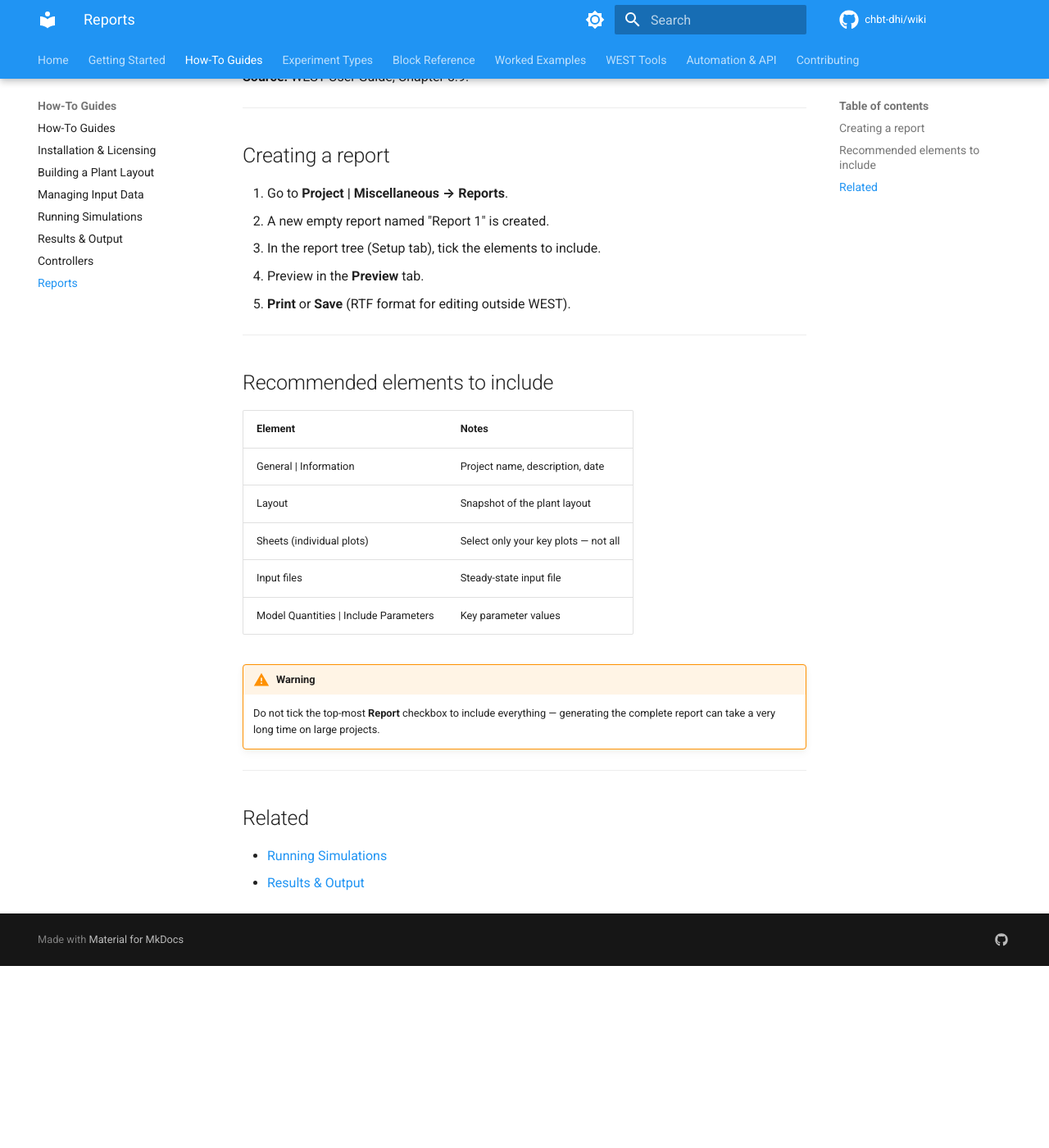
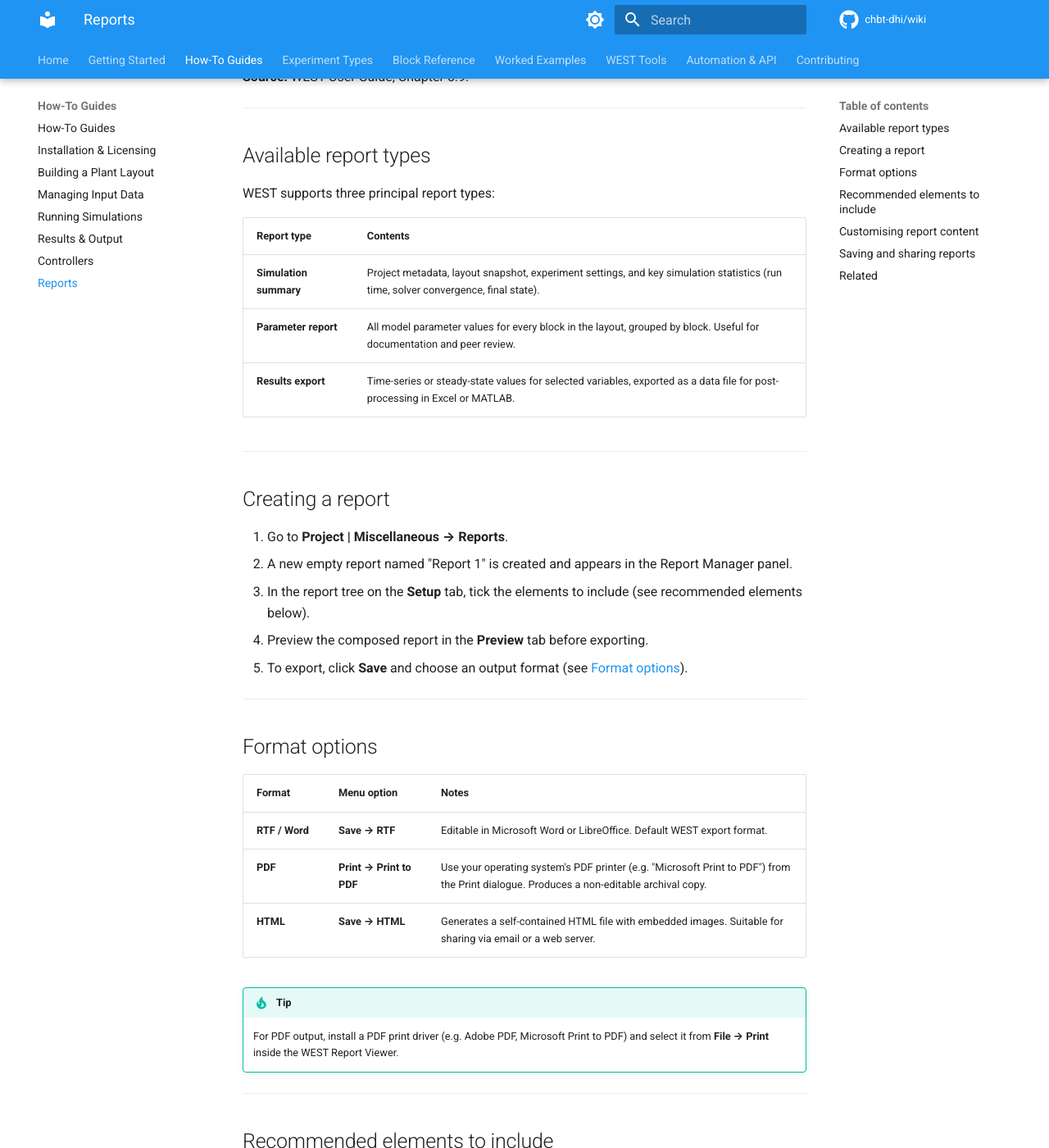
Before and after one commit to CHBT-DHI/Wiki, an MkDocs documentation site: the page built from docs/how-to/reports.md, in a window 1280 px wide and 1400 px high, scrolled down 229 px. Shown: the whole window at 82% size. Built offline with MkDocs 1.6.1 and Material for MkDocs 9.7.7, drawn with Linux system fonts in a browser that asks for light colours; comment, search, counter and statistics services are not loaded; before the commit the page ends 1407 px from its top, so only the background shows below that; some of the changed text lies outside the part shown.

Commit message:
docs: populate starter-kit, how-to reports, advanced-processes stubs

```diff
--- a/docs/how-to/reports.md
+++ b/docs/how-to/reports.md
@@ -12,13 +12,38 @@
 
 ---
 
+## Available report types
+
+WEST supports three principal report types:
+
+| Report type | Contents |
+|---|---|
+| **Simulation summary** | Project metadata, layout snapshot, experiment settings, and key simulation statistics (run time, solver convergence, final state). |
+| **Parameter report** | All model parameter values for every block in the layout, grouped by block. Useful for documentation and peer review. |
+| **Results export** | Time-series or steady-state values for selected variables, exported as a data file for post-processing in Excel or MATLAB. |
+
+---
+
 ## Creating a report
 
 1. Go to **Project | Miscellaneous → Reports**.
-2. A new empty report named "Report 1" is created.
-3. In the report tree (Setup tab), tick the elements to include.
-4. Preview in the **Preview** tab.
-5. **Print** or **Save** (RTF format for editing outside WEST).
+2. A new empty report named "Report 1" is created and appears in the Report Manager panel.
+3. In the report tree on the **Setup** tab, tick the elements to include (see recommended elements below).
+4. Preview the composed report in the **Preview** tab before exporting.
+5. To export, click **Save** and choose an output format (see [Format options](#format-options)).
+
+---
+
+## Format options
+
+| Format | Menu option | Notes |
+|---|---|---|
+| **RTF / Word** | **Save → RTF** | Editable in Microsoft Word or LibreOffice. Default WEST export format. |
+| **PDF** | **Print → Print to PDF** | Use your operating system's PDF printer (e.g. "Microsoft Print to PDF") from the Print dialogue. Produces a non-editable archival copy. |
+| **HTML** | **Save → HTML** | Generates a self-contained HTML file with embedded images. Suitable for sharing via email or a web server. |
+
+!!! tip
+    For PDF output, install a PDF print driver (e.g. Adobe PDF, Microsoft Print to PDF) and select it from **File → Print** inside the WEST Report Viewer.
 
 ---
 
@@ -26,14 +51,39 @@
 
 | Element | Notes |
 |---|---|
-| General \| Information | Project name, description, date |
-| Layout | Snapshot of the plant layout |
-| Sheets (individual plots) | Select only your key plots — not all |
-| Input files | Steady-state input file |
-| Model Quantities \| Include Parameters | Key parameter values |
+| General \| Information | Project name, description, author, and creation date. |
+| Layout | Snapshot of the plant layout canvas. |
+| Sheets (individual plots) | Select only your key result plots — avoid including all sheets on large projects. |
+| Input files | Steady-state or dynamic influent input file. |
+| Model Quantities \| Include Parameters | Key parameter values for all blocks. |
+| Experiments \| Run summary | Solver settings, simulation duration, convergence status. |
 
 !!! warning
-    Do not tick the top-most **Report** checkbox to include everything — generating the complete report can take a very long time on large projects.
+    Do not tick the top-most **Report** checkbox to include everything — generating the complete report can take a very long time on large projects with many sheets.
+
+---
+
+## Customising report content
+
+You can control exactly which sections appear in the report:
+
+1. In the **Setup** tab, expand each tree node and tick or untick individual elements.
+2. To rename a report, right-click "Report 1" in the Report Manager and choose **Rename**.
+3. To reorder sections, drag tree nodes up or down within the same level.
+4. To add a custom text section, right-click any node and choose **Add Text Block**. This lets you insert notes or interpretation directly into the report.
+5. To limit which plots appear, expand the **Sheets** node and tick only the specific named sheets you want to include.
+
+---
+
+## Saving and sharing reports
+
+- **RTF file:** Click **Save → RTF**. The `.rtf` file can be opened and further edited in Microsoft Word or LibreOffice Writer.
+- **HTML file:** Click **Save → HTML**. Distribute the `.html` file directly; all charts are embedded as images so recipients do not need WEST installed.
+- **PDF file:** Use **Print → [PDF printer]**. PDFs are the recommended format for regulatory submission and archiving.
+- **Results data export:** For raw time-series data, use **Project | Data Export** to write CSV or text files. These are independent of the Report module and suitable for import into spreadsheets or analysis tools.
+
+!!! note
+    Reports are saved inside the WEST project folder by default. Include the report file when sharing a project with colleagues or a regulatory body.
 
 ---
 
```
